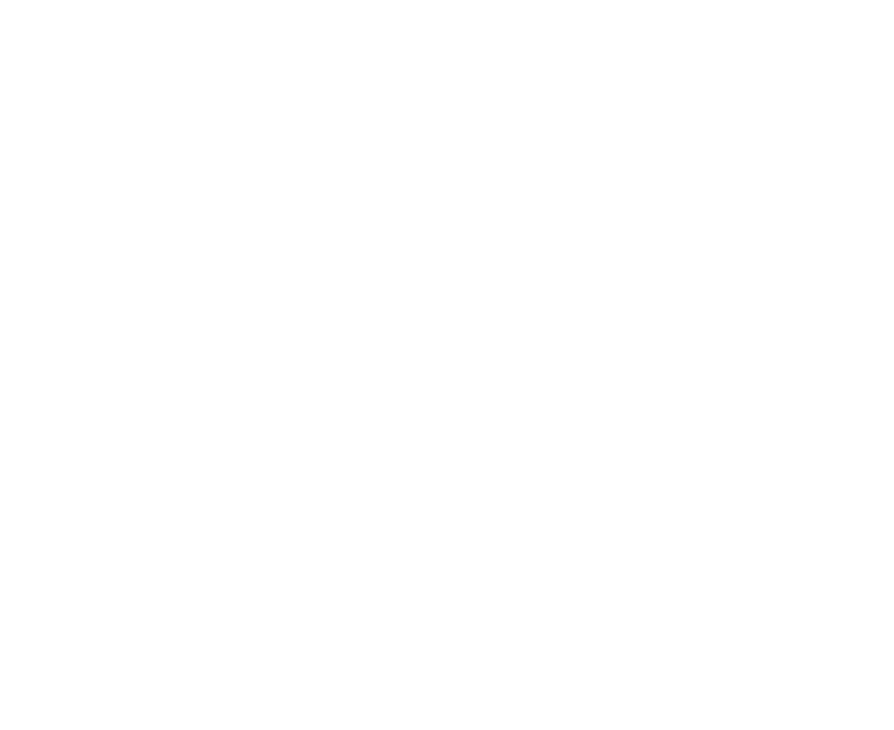
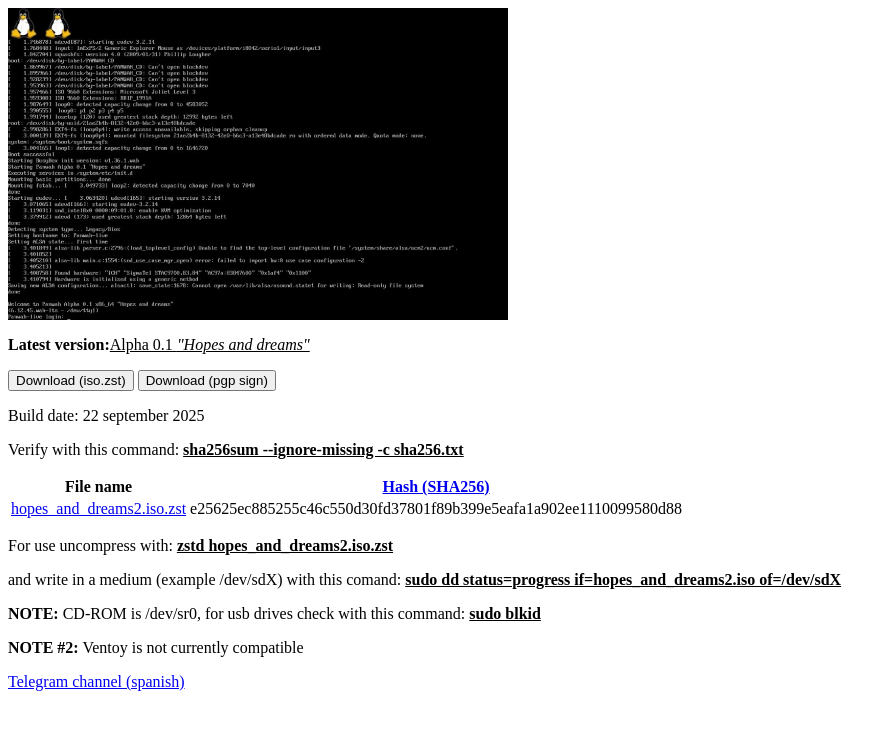
Before and after one commit to RedWareSoft/panwah, a plain HTML site: page index.html in a window 1280 px wide. Shown: the whole page, without its empty margins (0-894 px from the left). Drawn offline with Linux system fonts and the light colour scheme.

Commit message:
Update index.html

```diff
--- a/index.html
+++ b/index.html
@@ -3,5 +3,26 @@
 	<title>Panwah</title>
 </head>
 <body>
+	<img src="web/img/screenshot.jpeg" width="500px">
+	<p><b>Latest version:</b><u>Alpha 0.1 <i>"Hopes and dreams"</i></u></p>
+	<a href="https://github.com/RedWareSoft/panwah/releases/download/v0.1-alpha-22.9.2025/hopes_and_dreams2.iso.zst"><button>Download (iso.zst)</button></a>
+	<a href="https://github.com/RedWareSoft/panwah/releases/download/v0.1-alpha-22.9.2025/hopes_and_dreams2.iso.zst.gpg"><button>Download (pgp sign)</button></a>
+	<p>Build date: 22 september 2025</p>
+	<p>Verify with this command: <b><u>sha256sum --ignore-missing -c sha256.txt</u></b></p>
+	<table>
+		<tr>
+			<th>File name</th>
+			<th><a href="https://github.com/RedWareSoft/panwah/releases/download/v0.1-alpha-22.9.2025/sha256.txt">Hash (SHA256)</a></th>
+		</tr>
+		<tr>
+			<td><a href="https://github.com/RedWareSoft/panwah/releases/download/v0.1-alpha-22.9.2025/hopes_and_dreams2.iso.zst">hopes_and_dreams2.iso.zst</a></td>
+			<td>e25625ec885255c46c550d30fd37801f89b399e5eafa1a902ee1110099580d88</td>
+		</tr>
+	</table>
+	<p>For use uncompress with: <b><u>zstd hopes_and_dreams2.iso.zst</u></b></p>
+	<p>and write in a medium (example /dev/sdX) with this comand: <b><u>sudo dd status=progress if=hopes_and_dreams2.iso of=/dev/sdX</u></b></p>
+	<p><b>NOTE:</b> CD-ROM is /dev/sr0, for usb drives check with this command: <b><u>sudo blkid</u></b><p>
+	<p><b>NOTE #2:</b> Ventoy is not currently compatible</p>
+	<a href="https://t.me/wahredware">Telegram channel (spanish)</a>
 </body>
 </html>
```
Also changed, not shown: web/img/screenshot.jpeg (added), 1 other file.
